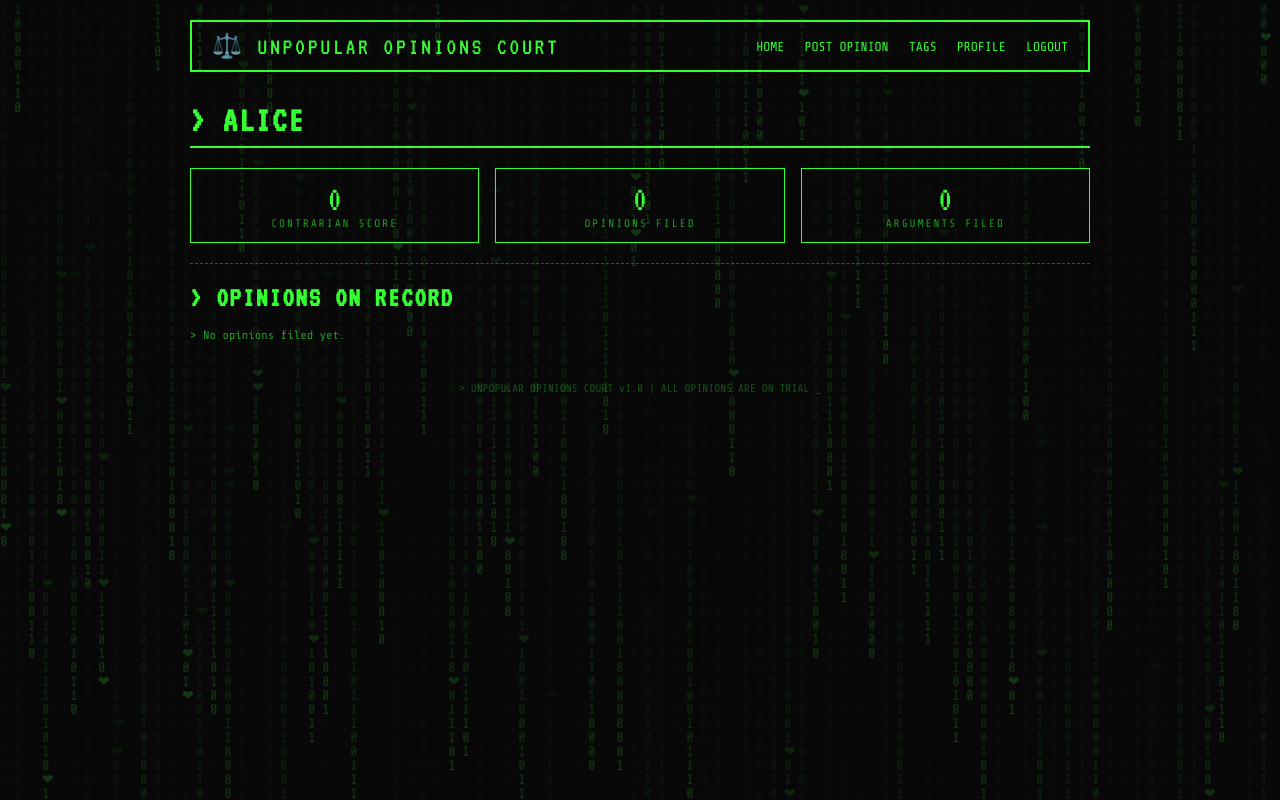
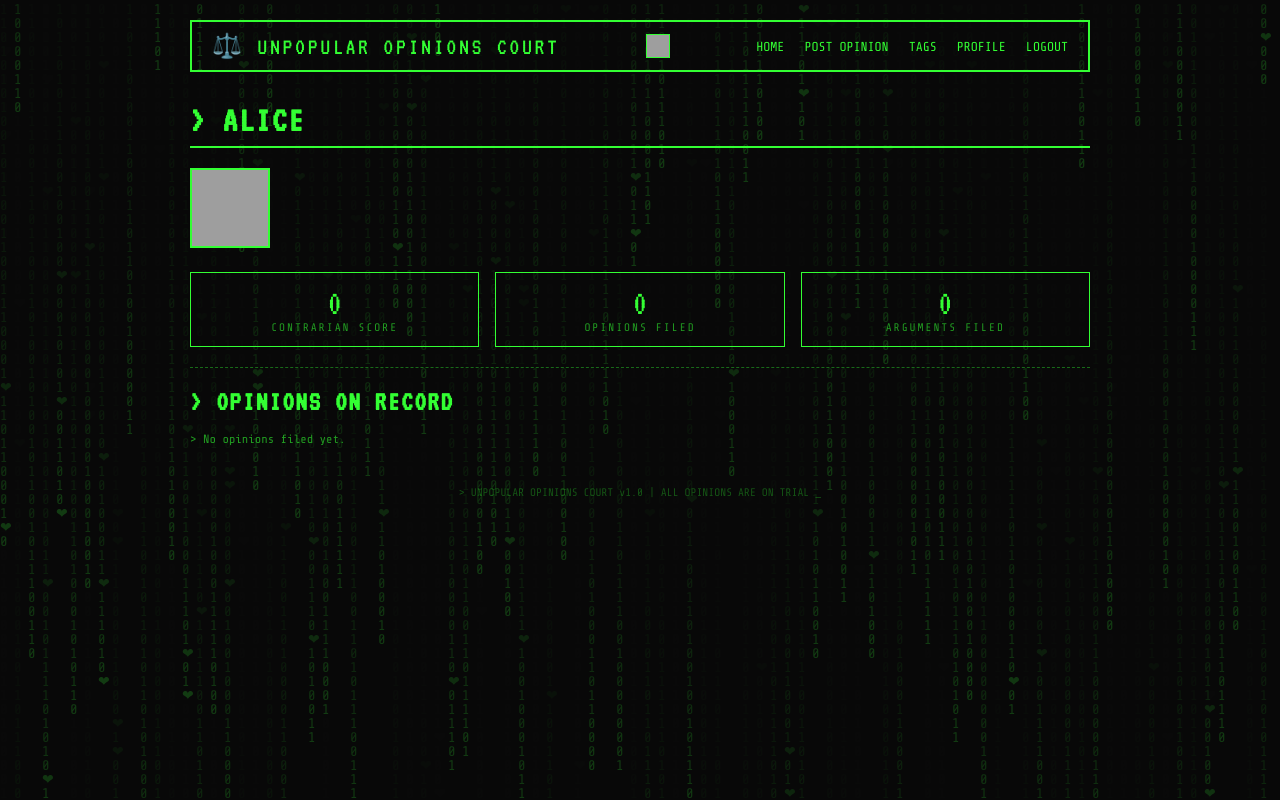
Before and after one commit to alisahoys/unpopular_court, a Django app: a page that uses court/templates/court/base.html in a window 1280 px wide. Run offline with Django 5.2, Linux system fonts and the light colour scheme; a user stored in the database is signed in; data comes from the database, SQL or seed files in the repository; both versions use the stored data as it was after the commit; grey boxes are pictures that could not be loaded.

Commit message:
Add avatars handling to profile and base htmls

```diff
--- a/court/templates/court/base.html
+++ b/court/templates/court/base.html
@@ -66,6 +66,7 @@
     .btn-danger:hover { background: #ff3333; color: #0a0a0a; }
     .btn-yellow { border-color: #ffff00; color: #ffff00; }
     .btn-yellow:hover { background: #ffff00; color: #0a0a0a; }
+
     .card {
       border: 1px solid var(--primary);;
       padding: 16px 20px;
@@ -189,15 +190,21 @@
   <div class="container">
     <nav class="navbar">
       <span class="navbar-brand">⚖️ UNPOPULAR OPINIONS COURT</span>
+          <img
+            src="https://api.dicebear.com/9.x/pixel-art/svg?seed={{ user.username }}"
+            alt="{{ user.username }}"
+            style="width: 24px; height: 24px; border: 1px solid var(--primary); vertical-align: middle;"
+          >
       <div class="navbar-links">
         {% if user.is_authenticated %}
           <a href="{% url 'opinion-list' %}">HOME</a>
           <a href="{% url 'opinion-create' %}">POST OPINION</a>
           <a href="{% url 'tag-list' %}">TAGS</a>
+
           <a href="{% url 'profile' user.username %}">PROFILE</a>
           <form method="POST" action="{% url 'account_logout' %}" style="display: flex; margin: 0; padding: 0;">
             {% csrf_token %}
-            <button type="submit" class="btn" style="border: none; cursor: pointer; margin: 0; padding: 0; color: #33ff33;">LOGOUT</button>
+            <button type="submit" class="btn" style="border: none; cursor: pointer; margin: 0; padding: 0; color: var(--primary);">LOGOUT</button>
           </form>
         {% else %}
           <a href="{% url 'account_login' %}">LOGIN</a>
--- a/court/templates/court/profile.html
+++ b/court/templates/court/profile.html
@@ -5,6 +5,12 @@
 {% block content %}
 
 <h1 class="page-title">&gt; {{ profile_user.username|upper }}</h1>
+
+<img
+    src="https://api.dicebear.com/9.x/pixel-art/svg?seed={{ profile_user.username }}"
+    alt="{{ profile_user.username }}"
+    style="width: 80px; height: 80px; border: 2px solid var(--primary); margin-bottom: 20px;"
+>
 
 <div class="stats-row">
     <div class="stat-box">
```
Also changed, not shown: db.sqlite3.
